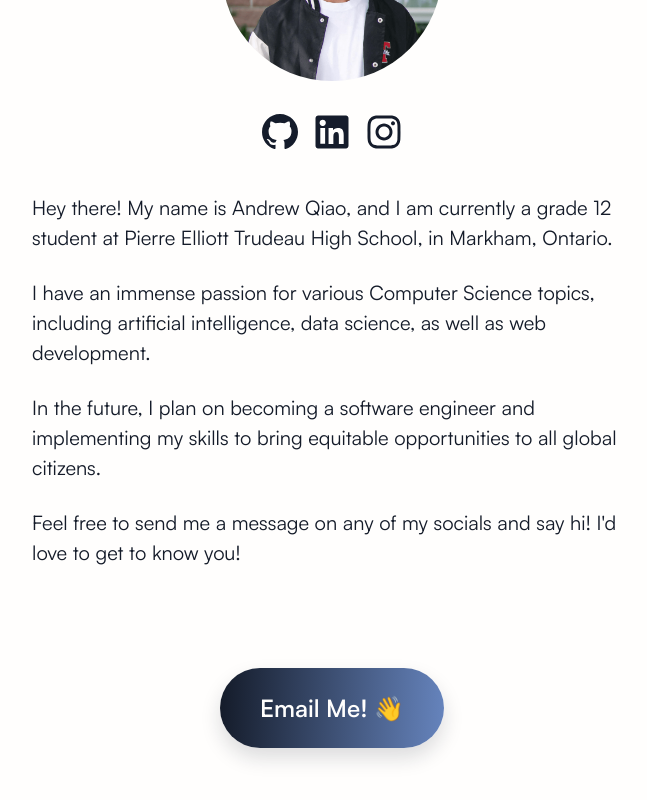
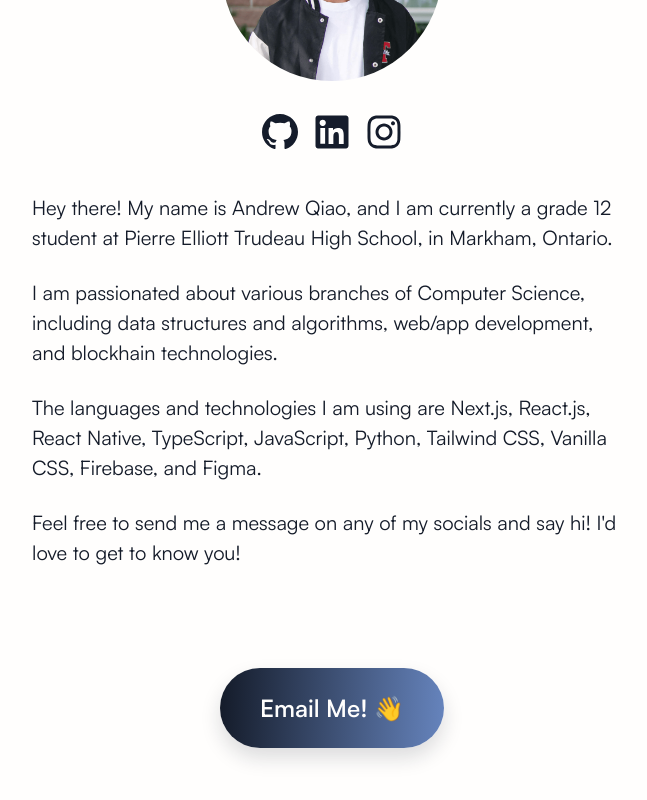
Before and after one commit to qiaoandrew/andrewqiao.com, a React (Create React App) app: page / in a window 1280 px wide. Shown: the part 3321-4121 px from the top of the page, without its empty margins (308-955 px from the left). Built offline with nearby package versions, Linux system fonts and the light colour scheme.

Commit message:
Update about

```diff
--- a/src/constants/constants.js
+++ b/src/constants/constants.js
@@ -189,8 +189,8 @@ export const about = {
   ],
   descriptions: [
     'Hey there! My name is Andrew Qiao, and I am currently a grade 12 student at Pierre Elliott Trudeau High School, in Markham, Ontario. ',
-    'I have an immense passion for various Computer Science topics, including artificial intelligence, data science, as well as web development.',
-    'In the future, I plan on becoming a software engineer and implementing my skills to bring equitable opportunities to all global citizens.',
+    'I am passionated about various branches of Computer Science, including data structures and algorithms, web/app development, and blockhain technologies.',
+    'The languages and technologies I am using are Next.js, React.js, React Native, TypeScript, JavaScript, Python, Tailwind CSS, Vanilla CSS, Firebase, and Figma.',
     "Feel free to send me a message on any of my socials and say hi! I'd love to get to know you!",
   ],
 };
```
